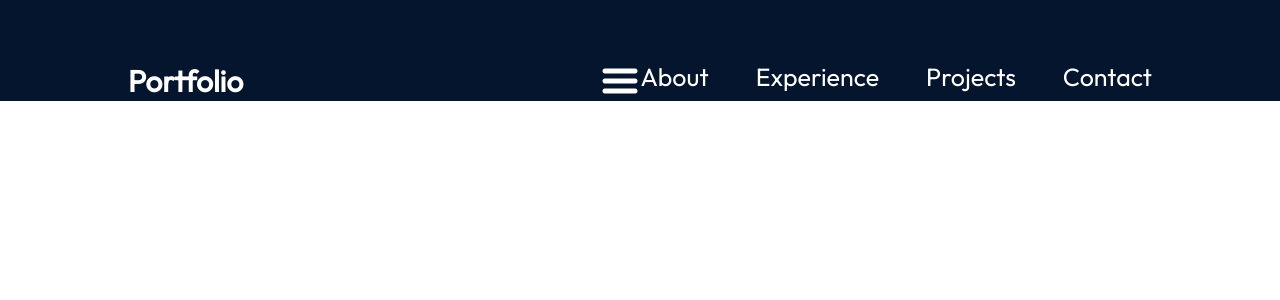
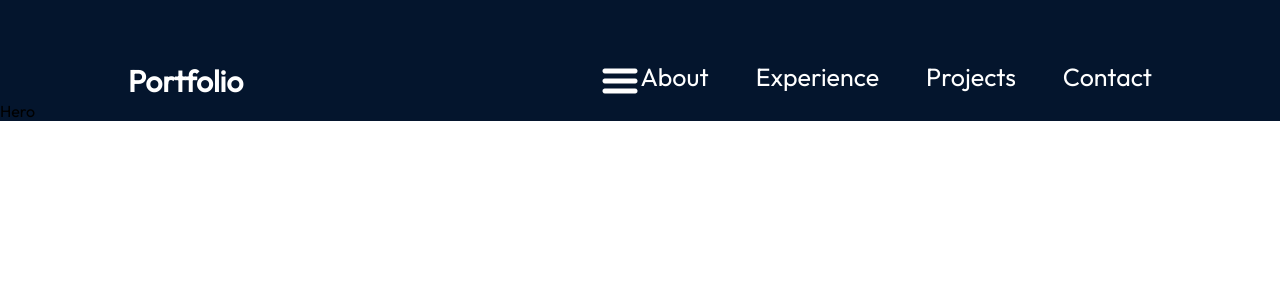
Before and after one commit to yashmiS/Portfolio, a React (Vite) app in the folder portfolio/: page / in a window 1280 px wide. Shown: the top 300 px of the page. Built offline with nearby package versions, Linux system fonts and the light colour scheme.

Commit message:
Add hero component

```diff
--- a/portfolio/src/App.jsx
+++ b/portfolio/src/App.jsx
@@ -1,4 +1,5 @@
 import styles from './App.module.css'
+import Hero from './components/Hero/Hero'
 import { Navbar } from './components/Navbar/Navbar'
 
 function App() {
@@ -7,6 +8,7 @@
   return (
     <div className={styles.App}>
       <Navbar />
+      <Hero />
     </div>
   )
 }
--- /dev/null
+++ b/portfolio/src/components/Hero/Hero.jsx
@@ -0,0 +1,9 @@
+import React from 'react'
+
+function Hero() {
+  return (
+    <div>Hero</div>
+  )
+}
+
+export default Hero
```
Also changed, not shown: portfolio/src/components/Hero/Hero.module.css (added).
